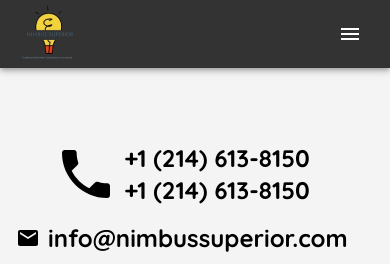
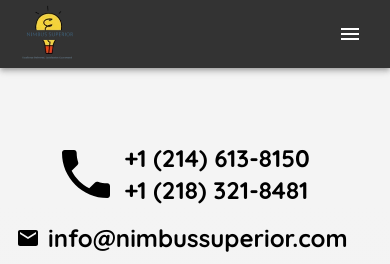
Before and after one commit to arj201995/nimbus, a React (Create React App) app: page /contact-us in a window 390 px wide. Shown: the top 264 px of the page. Built offline with nearby package versions, Linux system fonts and the light colour scheme; the HTML template or start-up script is replaced by a standard one.

Commit message:
changing phone number

```diff
--- a/src/components/ContactUs.js
+++ b/src/components/ContactUs.js
@@ -21,8 +21,8 @@ export const ContactUs = () => {
                             <Typography variant="h5" fontWeight="bold" component="a" href="tel:+1 (214) 613-8150" className={classes.link}>
                                 +1 (214) 613-8150
                             </Typography>
-                            <Typography variant="h5" fontWeight="bold" component="a" href="tel:+1 (214) 613-8150" className={classes.link}>
-                                +1 (214) 613-8150
+                            <Typography variant="h5" fontWeight="bold" component="a" href="tel:+1 (218) 321-8481" className={classes.link}>
+                                +1 (218) 321-8481
                             </Typography>
                         </Box>
                     </Box>
--- a/src/styles/home.module.css
+++ b/src/styles/home.module.css
@@ -46,8 +46,6 @@
 }
 
 
-
-
 .logo__container {
     position: relative;
     width: 140px;
```
Also changed, not shown: 1 other file (tests, documents, lock files or other folders).
